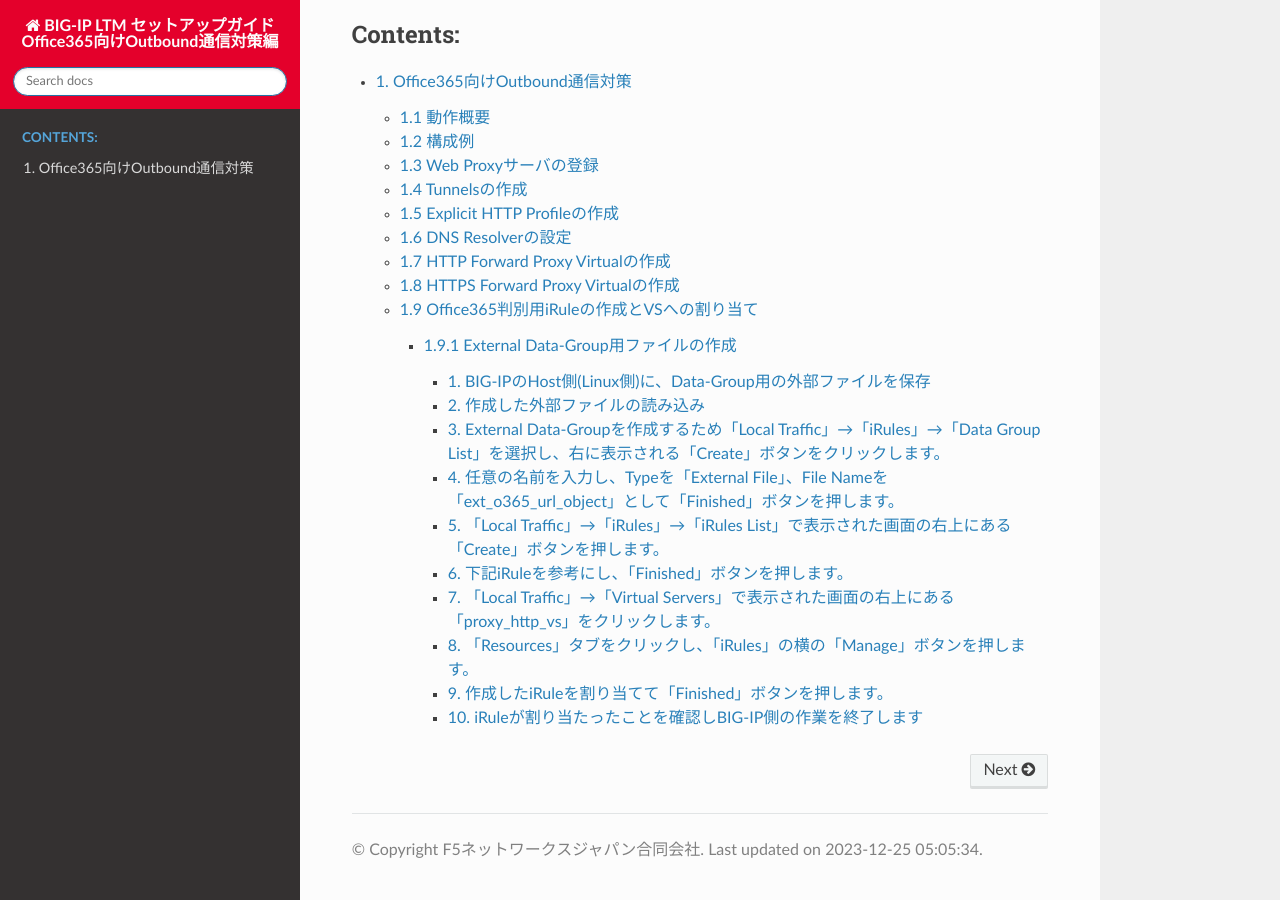
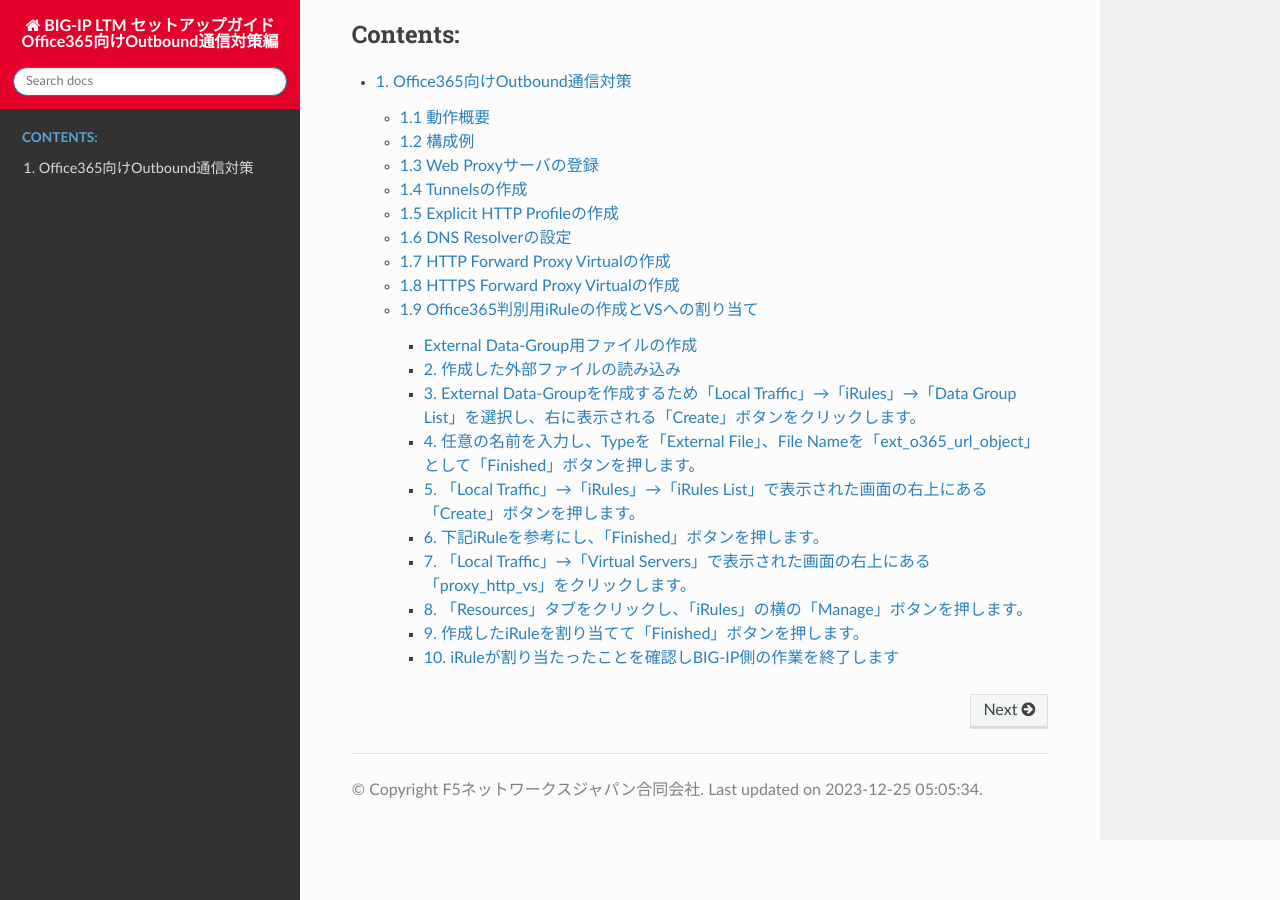
Before and after one commit to BeF5/f5j-local-breakout, a Sphinx documentation site: the page built from docs/index.rst, in a window 1280 px wide and 900 px high, scrolled down 837 px. Built offline with Sphinx 7.4.7 and the Read the Docs theme 2.0.0, drawn with Linux system fonts in a browser that asks for light colours; part of the change alters nothing that is shown.

Commit message:
Update module09.rst

```diff
--- a/docs/content02/module09/module09.rst
+++ b/docs/content02/module09/module09.rst
@@ -1,7 +1,7 @@
 1.9 Office365判別用iRuleの作成とVSへの割り当て
 ======================================
 
-1. 本項ではMicrosoft社にて公開されている情報を元にOffice365の関連アドレスをExternal Data-GroupでマッチングさせるiRuleを作成し、Virtual Serverへと適用します。
+本項ではMicrosoft社にて公開されている情報を元にOffice365の関連アドレスをExternal Data-GroupでマッチングさせるiRuleを作成し、Virtual Serverへと適用します。
 
    インターネット上で公開されているものを本書では手動で取り込み、BIG-IP向けに加工・成型して取り込みを行っているため、公開もとの情報に関してはMicrosoft社へお問合せ願います。
 
@@ -20,9 +20,198 @@
    iRuleやExternal Data-Groupの利用について詳細は「iRulesかんたんセットアップガイド」をご参照下さい。
 
 
-.. toctree::
-   :titlesonly:
-   :caption: 目次:
-   :glob:
 
-   class**/class**
+External Data-Group用ファイルの作成
+~~~~~~~~
+
+1. BIG-IPのHost側(Linux側)に、Data-Group用の外部ファイルを保存
+
+    事前にエディタ等を用いて公開されているアドレスをBIG-IPで利用可能な形に整形しておきます。
+
+
+.. NOTE::
+   公開情報はいくつか注意点に伴い登録情報の作成と運用方針の決定が必要となります。
+
+   ・大文字だがアクセスは小文字などの差分修正
+
+   ・「equivioprod*.cloudapp.net」などの文字列内に「*」がある場合の登録方針
+
+   ・公開情報への反映前に発生する実アクセス先に対する方針
+
+   例) 2016/7/4時点はSkypeに関する公開情報では以下のアクセス先が登録されていないが実アクセスあり
+
+    a.config.skype.com
+
+    swx.cdn.skype.com
+
+   2016/7/23時点はSkypeに関する公開情報へ登録されている
+----
+
+   この様な例があるためマッチング対象の選定は事前確認をお願い致します。
+
+<アドレスサンプル>
+
+.. figure:: images/Picture1.png
+   :scale: 50%
+   :align: center
+
+   ファイルを保存するディレクトリはどこでも問題ありませんが、本書では、/var/tmp ディレクトリに保存します。
+
+また、本書ではファイル名「o365_url_v2」として保存しています。
+
+
+.. figure:: images/Picture2.png
+   :scale: 50%
+   :align: center
+
+
+2. 作成した外部ファイルの読み込み
+~~~~~~~~
+
+tmshで 以下のコマンドで、外部ファイルをオブジェクトとして読み込みます。
+
+.. code-block:: cmdin
+
+   (tmos)# create sys file data-group ext_o365_url_object type string source-path file:/var/tmp/o365_url_v2
+
+   Copying file "file:/var/tmp/o365_url_v2" ...
+
+     % Total    % Received % Xferd  Average Speed  Time　Time 　Time	Current
+
+                                    Dload  Upload  Total　Spent   Left	Speed
+
+   100  8701  100  8701   0    0  12.0M      0　　--:--:--　--:--:--　--:--:--     0
+
+
+3. External Data-Groupを作成するため「Local Traffic」→「iRules」→「Data Group List」を選択し、右に表示される「Create」ボタンをクリックします。
+~~~~~~~~
+
+
+.. figure:: images/Picture3.png
+   :scale: 50%
+   :align: center
+
+
+4. 任意の名前を入力し、Typeを「External File」、File Nameを「ext_o365_url_object」として「Finished」ボタンを押します。
+~~~~~~~~
+
+
+.. figure:: images/Picture4.png
+   :scale: 50%
+   :align: center
+
+
+5. 「Local Traffic」→「iRules」→「iRules List」で表示された画面の右上にある「Create」ボタンを押します。
+~~~~~~~~
+
+
+.. figure:: images/Picture5.png
+   :scale: 50%
+   :align: center
+
+
+6. 下記iRuleを参考にし、「Finished」ボタンを押します。
+~~~~~~~~
+
+
+.. figure:: images/Picture6.png
+   :scale: 50%
+   :align: center
+
+
+.. code-block:: cmdin
+
+when HTTP_PROXY_REQUEST {					#Proxyリクエスを受け取ったときイベント発生
+
+   log local0. "[HTTP::method] [HTTP::host] [HTTP::uri]"		#ログ出力
+
+   if { [class match [HTTP::host] contains ext_o365_url] } {		#HOSTヘッダとExternal Data-Groupをマッチング
+
+      HTTP::proxy enable						#HTTP Proxyを有効化
+
+      log local0. "* BIGIP *"					#* BIGIP *ログ出力
+
+   } else {
+
+      HTTP::proxy disable						#HTTP Proxyを無効化
+
+      log local0. "* Web Proxy *"					#* Web Proxy *ログ出力
+
+      pool webproxy_pool						#Poolを指定
+
+   }
+
+}
+
+
+.. NOTE::
+   Office365関連のテナント制限に関する機能を利用時はvirtual Server [proxy_https_vs] 側でHTTP headerの追加が必要。
+
+   その際はVirtual ServerのTypeをStandardに変更するなどSSLを復号、再暗号化するための追加設定が必要となります。
+
+   また、別途SSL Forward Proxyライセンスも必要となります。
+
+   マッチング対象となるHTTPホストヘッダはMicrosoft社へご確認下さい。
+
+   <テナント制限向けサンプル>
+
+   .. code-block:: cmdin
+
+switch [HTTP::host] {							#下記に列挙されるHTTPホストヘッダを比較
+   "login.microsoftonline.com" {
+      HTTP::header insert "Restrict-Access-To-Tenants" "固有ドメイン" }	#HTTPヘッダを挿入
+
+      HTTP::header insert "Restrict-Access-Context" "AzureAD ID" }	#HTTPヘッダを挿入
+
+   "login.microsoft.com" {
+
+      HTTP::header insert "Restrict-Access-To-Tenants" "固有ドメイン" } 	#HTTPヘッダを挿入
+
+      HTTP::header insert "Restrict-Access-Context" "AzureAD ID" }	#HTTPヘッダを挿入
+
+   "login.windows.net" {
+
+      HTTP::header insert "Restrict-Access-To-Tenants" "固有ドメイン" } 	#HTTPヘッダを挿入
+
+      HTTP::header insert "Restrict-Access-Context" "AzureAD ID" }	#HTTPヘッダを挿入
+
+　}
+
+※ ログ出力の部分は動作確認終了後に削除を忘れないよう注意するか、HighSpeedLogging等の負荷を考慮したログ設計を実装願います。
+
+
+7. 「Local Traffic」→「Virtual Servers」で表示された画面の右上にある「proxy_http_vs」をクリックします。
+~~~~~~~~
+
+
+.. figure:: images/Picture7.png
+   :scale: 50%
+   :align: center
+
+
+8. 「Resources」タブをクリックし、「iRules」の横の「Manage」ボタンを押します。
+~~~~~~~~
+
+
+.. figure:: images/Picture8.png
+   :scale: 50%
+   :align: center
+
+
+9. 作成したiRuleを割り当てて「Finished」ボタンを押します。
+~~~~~~~~
+
+
+.. figure:: images/Picture9.png
+   :scale: 50%
+   :align: center
+
+
+
+10. iRuleが割り当たったことを確認しBIG-IP側の作業を終了します
+~~~~~~~~
+
+
+.. figure:: images/Picture10.png
+   :scale: 50%
+   :align: center
```
